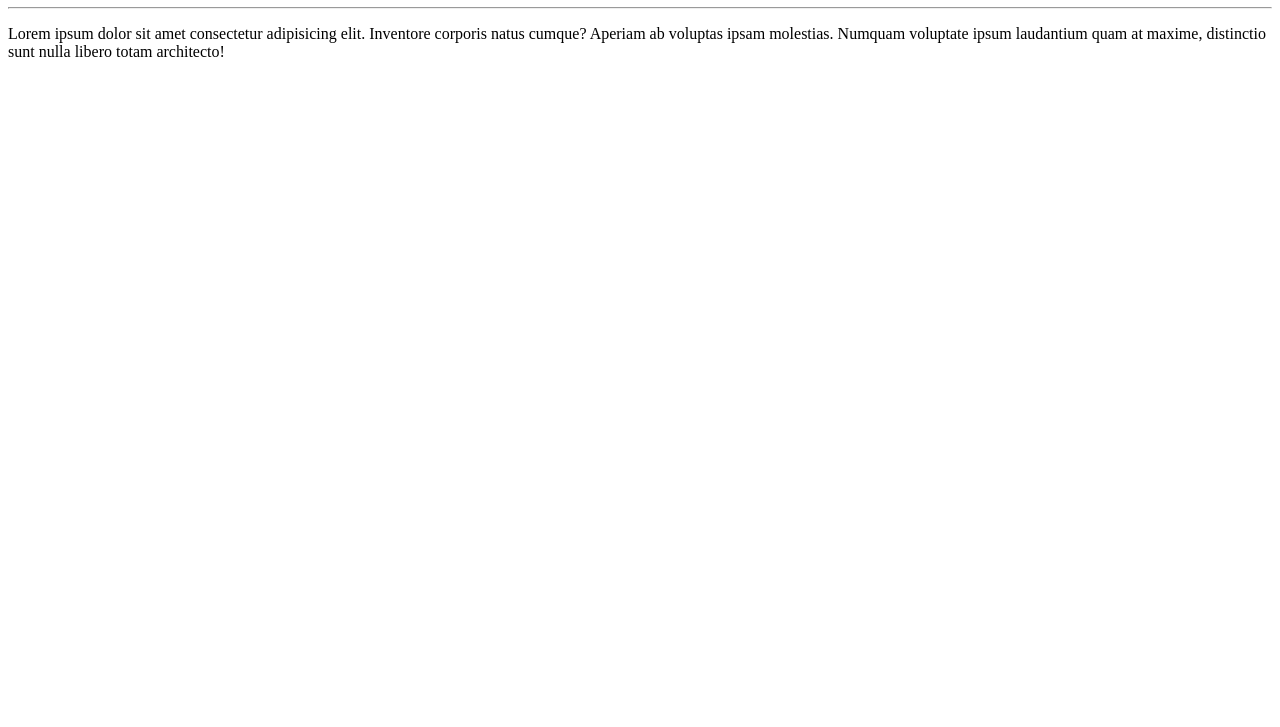
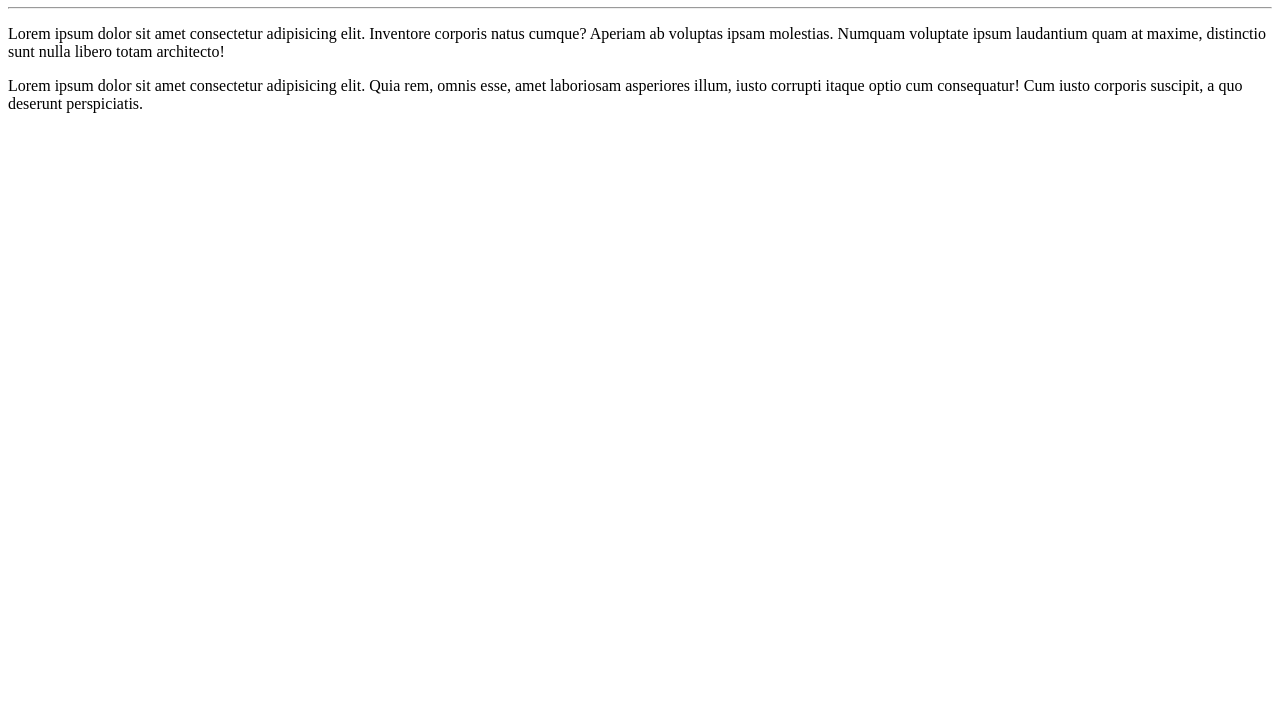
Before and after one commit to HyperGCR/Ola-mundo, a plain HTML site: page Site-exemplo/index.html in a window 1280 px wide. Shown: the part 73-800 px from the top of the page. Drawn offline with Linux system fonts and the light colour scheme.

Commit message:
adicionei um paragrafo

```diff
--- a/Site-exemplo/index.html
+++ b/Site-exemplo/index.html
@@ -9,5 +9,6 @@
     <h1>Olá, Mundo</h1>
     <hr>
     <p>Lorem ipsum dolor sit amet consectetur adipisicing elit. Inventore corporis natus cumque? Aperiam ab voluptas ipsam molestias. Numquam voluptate ipsum laudantium quam at maxime, distinctio sunt nulla libero totam architecto!</p>
+    <p>Lorem ipsum dolor sit amet consectetur adipisicing elit. Quia rem, omnis esse, amet laboriosam asperiores illum, iusto corrupti itaque optio cum consequatur! Cum iusto corporis suscipit, a quo deserunt perspiciatis.</p>
 </body>
 </html>
```
